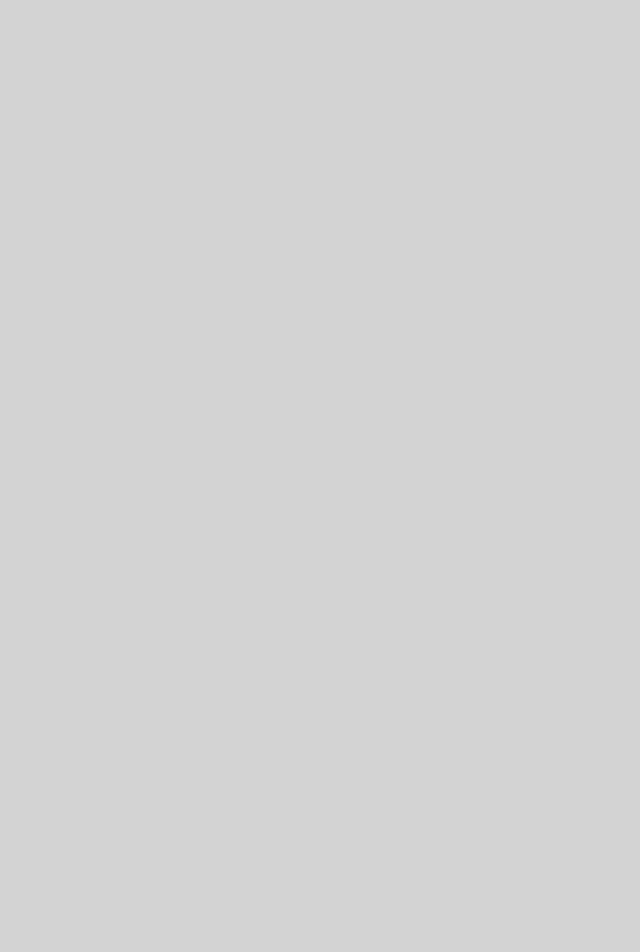
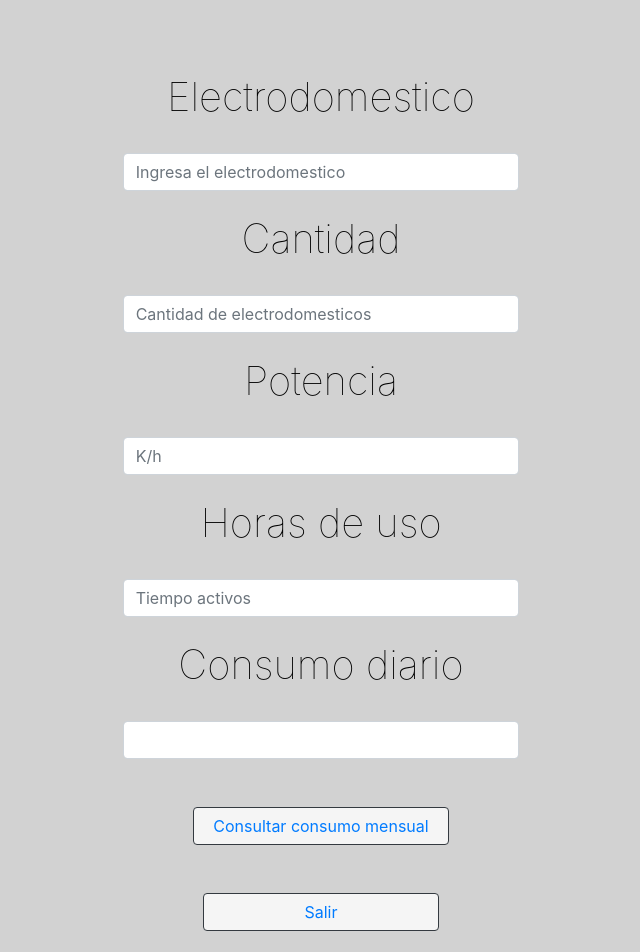
Before and after one commit to StivenCardonaVarelas/EQUIP-1_RU_PPI2020, a React (Create React App) app: page /calculo_usuario in a window 1280 px wide. Shown: the top 952 px of the page, without its empty margins (319-959 px from the left). Before the commit the page ends 800 px from the top, so only its background shows below. Built offline with nearby package versions, Linux system fonts and the light colour scheme.

Commit message:
calculo_usuario

```diff
--- a/src/pages/calculo_usuario.js
+++ b/src/pages/calculo_usuario.js
@@ -0,0 +1,98 @@
+import React from "react";
+import "../styles/styles.css";
+
+class Calculo_usuario extends React.Component {
+  render() {
+    return (
+      <div className="container-fluid fondo">
+        <div className="row">
+          <div className="col-sm-4 col-md-4 col-lg-4"></div>
+          <div className="col-sm-4 col-md-4 col-lg-4">
+            <div className="row">
+              <div className="col-lg-12">
+                <br />
+                <br />
+                <h1> Electrodomestico</h1>
+                <br />
+
+                <input
+                  class="form-control"
+                  type="text"
+                  placeholder="Ingresa el electrodomestico"
+                  ón
+                  readonly
+                />
+                <br />
+                <h1> Cantidad </h1>
+                <br />
+                <input
+                  class="form-control"
+                  type="text"
+                  placeholder="Cantidad de electrodomesticos "
+                  readonly
+                />
+                <br />
+
+                <h1>Potencia</h1>
+                <br />
+                <input
+                  class="form-control"
+                  type="text"
+                  placeholder="K/h"
+                  readonly
+                />
+                <br />
+                <h1>Horas de uso</h1>
+                <br />
+                <input
+                  class="form-control"
+                  type="text"
+                  placeholder="Tiempo activos"
+                  readonly
+                />
+                <br />
+                <h1>Consumo diario</h1>
+                <br />
+                <input
+                  class="form-control"
+                  type="text"
+                  placeholder=""
+                  readonly
+                />
+                <br />
+                <br />
+
+                <div className="col text-center fondo ">
+                  <button type="button" className="btn btn-outline-dark boton">
+                    <a href="/consumo_total">Consultar consumo mensual</a>
+                  </button>
+                  <br />
+                  <br />
+                  <div className="col text-center fondo ">
+                    <br />
+
+                    <button
+                      type="button"
+                      className="btn btn-outline-dark fondo boton"
+                    >
+                      <a className="container-fluid " href="/">
+                        Salir
+                      </a>
+                    </button>
+                    <br />
+                    <br />
+                    <br />
+                    <br />
+                  </div>
+                  <br />
+                </div>
+              </div>
+            </div>
+          </div>
+        </div>
+      </div>
+    );
+  }
+}
+
+export default Calculo_usuario;
--- a/src/routers/App.js
+++ b/src/routers/App.js
@@ -14,8 +14,8 @@ import Consultar_estrato from "../pages/consultar_estrato";
 import Electrodo from "../pages/electrodo";
 import Consumo from "../pages/consumo";
 import Crear_elec from "../pages/crear_electro";
-import Consultar_electro from "../pages/consultar_electro"
-
+import Consultar_electro from "../pages/consultar_electro";
+import Calculo_usuario from "../pages/calculo_usuario";
 const App = () => {
   return (
     <BrowserRouter>
@@ -35,10 +35,10 @@ const App = () => {
         <Route exact path="/consumo" component={Consumo} />
         <Route exact path="/crear_electro" component={Crear_elec} />
         <Route exact path="/consultar_electro" component={Consultar_electro} />
+        <Route exact path="/calculo_usuario" component={Calculo_usuario} />
       </Switch>
-      </BrowserRouter>
-
-  )
+    </BrowserRouter>
+  );
 };
 
 export default App;
```
